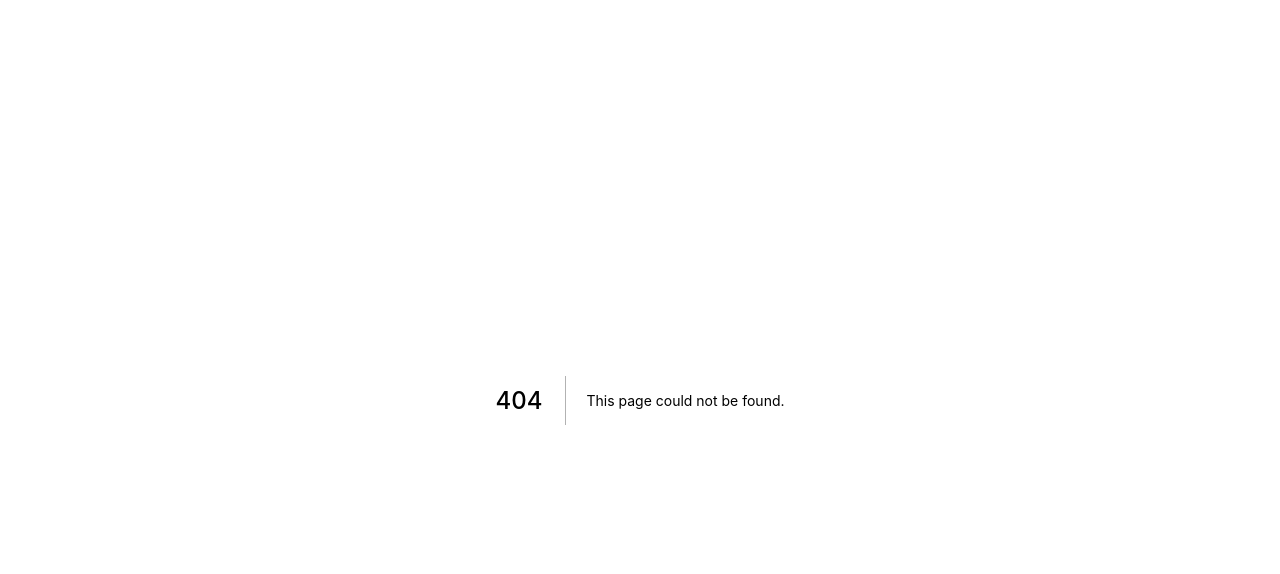
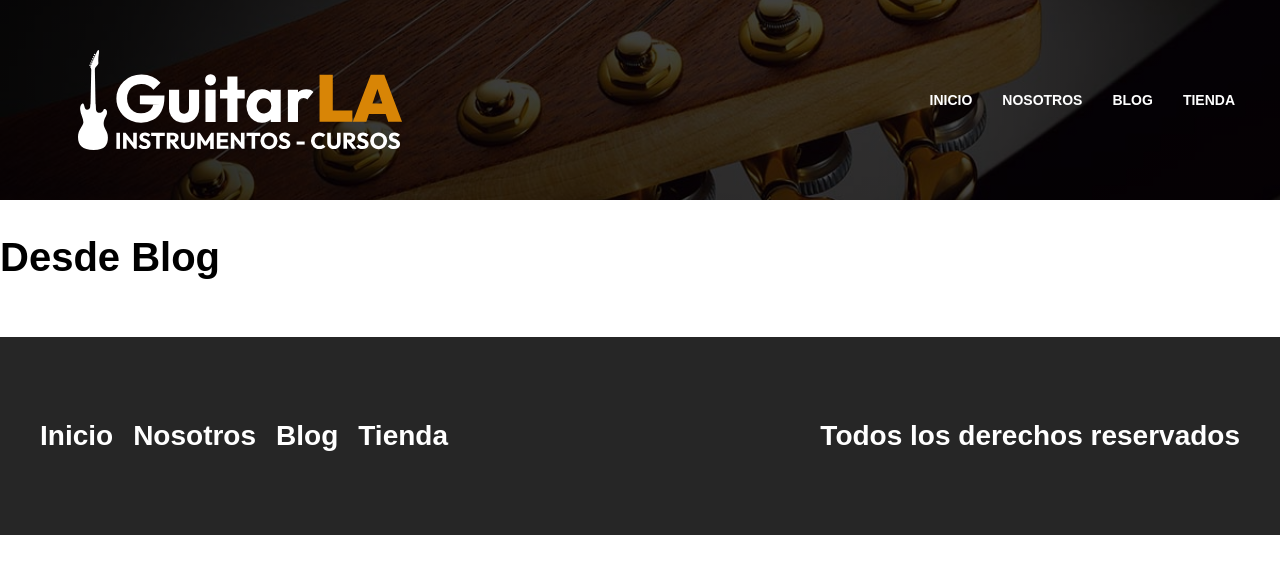
Before and after one commit to Carl7-Lab/Tienda-GuitarLA, a Next.js app: page /blog in a window 1280 px wide. Before the commit this address had no page. Shown: the top 574 px of the page. Built offline with nearby package versions, Linux system fonts and the light colour scheme.

Commit message:
se creo la pagina blog.js

```diff
--- /dev/null
+++ b/pages/blog.js
@@ -0,0 +1,13 @@
+import Layout from '../components/Layout'
+
+function Blog() {
+  return (
+    <Layout
+      pagina='Blog'
+    >
+      <h1>Desde Blog</h1>
+    </Layout>
+  )
+}
+
+export default Blog
```
